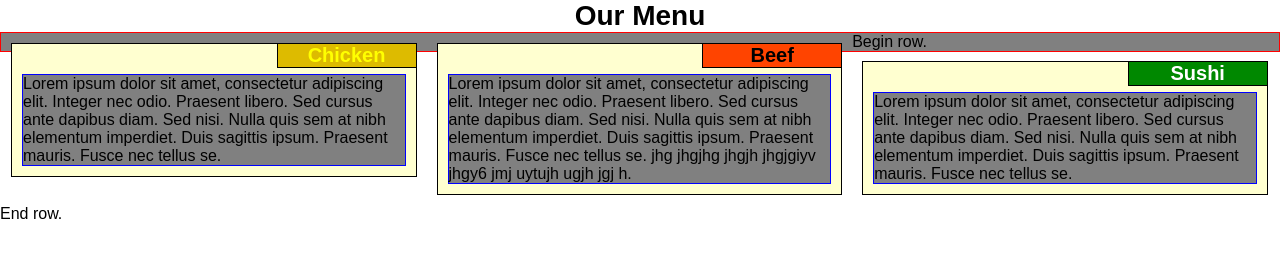
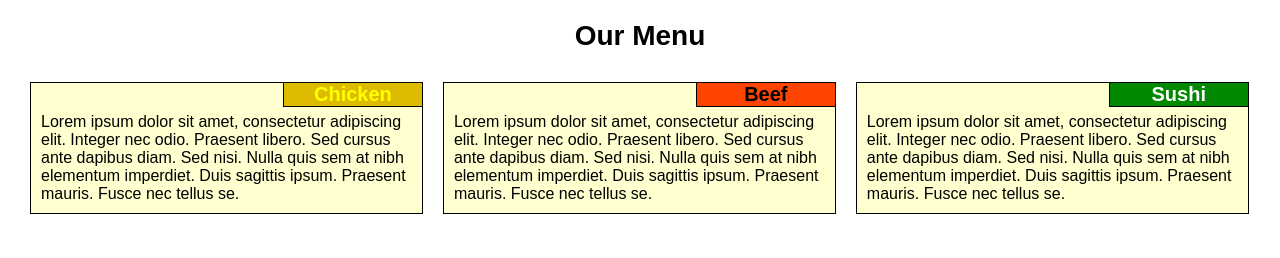
Before and after one commit to JohnH62/coursera-html-css-js, a plain HTML site: page module2-solution/index.html in a window 1280 px wide. Drawn offline with Linux system fonts and the light colour scheme.

Commit message:
Ready for submission.

```diff
--- a/module2-solution/css/style.css
+++ b/module2-solution/css/style.css
@@ -8,32 +8,27 @@
 
 h1 {
 	font-size: 1.75em;
+	margin: 20px;
 	text-align: center;
 }
 
-p {
+.row {
+	margin: 20px;
 }
 
-.row {
-	background-color: gray;
-	border: 1px solid red;
-}
-
-.row section {
-	padding: 10px;
-}
-
+/* container to hold section title and body */
 .section-content {
 	background-color: #FFFFD0;
 	border: 1px solid black;
+	margin: 10px;
 }
 
-.section-text {
+/* body content of section container */
+.section-body {
 	margin: 30px 10px 10px 10px;
-	background-color: gray;
-	border: 1px solid blue;
 }
 
+/* title of section container*/
 .section-title {
 	border: 1px solid black;
 	clear: left;
@@ -144,4 +139,8 @@ p {
 }
 
 @media (max-width: 767px) {
+	/* ensure that the section content remains wide enough to contain the section title */
+	.section-content {
+		min-width: 150px;
+	}
 }
--- a/module2-solution/index.html
+++ b/module2-solution/index.html
@@ -8,26 +8,27 @@
 <body>
 	<h1>Our Menu</h1>
 	<div class="row">
-	Begin row.
+	<!-- Assign an ID to each section to identify the section's topic. Use
+	     this ID to select styles that are topic dependent; e.g., set
+	     colors for each section title. -->
 	     <section class="col-lg-4 col-md-6" id="chicken">
 	     	<div class="section-content">
 	     		<h2 class="section-title">Chicken</h2>
-				<div class="section-text">Lorem ipsum dolor sit amet, consectetur adipiscing elit. Integer nec odio. Praesent libero. Sed cursus ante dapibus diam. Sed nisi. Nulla quis sem at nibh elementum imperdiet. Duis sagittis ipsum. Praesent mauris. Fusce nec tellus se.</div>
+	     		<div class="section-body">Lorem ipsum dolor sit amet, consectetur adipiscing elit. Integer nec odio. Praesent libero. Sed cursus ante dapibus diam. Sed nisi. Nulla quis sem at nibh elementum imperdiet. Duis sagittis ipsum. Praesent mauris. Fusce nec tellus se.</div>
 	     	</div>
 	     </section>
 	     <section class="col-lg-4 col-md-6" id="beef">
 	     	<div class="section-content">
 	     		<h2 class="section-title">Beef</h2>
-				<div class="section-text">Lorem ipsum dolor sit amet, consectetur adipiscing elit. Integer nec odio. Praesent libero. Sed cursus ante dapibus diam. Sed nisi. Nulla quis sem at nibh elementum imperdiet. Duis sagittis ipsum. Praesent mauris. Fusce nec tellus se. jhg jhgjhg jhgjh jhgjgiyv jhgy6 jmj  uytujh ugjh  jgj h.</div>
+	     		<div class="section-body">Lorem ipsum dolor sit amet, consectetur adipiscing elit. Integer nec odio. Praesent libero. Sed cursus ante dapibus diam. Sed nisi. Nulla quis sem at nibh elementum imperdiet. Duis sagittis ipsum. Praesent mauris. Fusce nec tellus se.</div>
 	     	</div>
 	     </section>
 	     <section class="col-lg-4 col-md-12" id="sushi">
 	     	<div class="section-content">
 	     		<h2 class="section-title">Sushi</h2>
-				<div class="section-text">Lorem ipsum dolor sit amet, consectetur adipiscing elit. Integer nec odio. Praesent libero. Sed cursus ante dapibus diam. Sed nisi. Nulla quis sem at nibh elementum imperdiet. Duis sagittis ipsum. Praesent mauris. Fusce nec tellus se.</div>
+	     		<div class="section-body">Lorem ipsum dolor sit amet, consectetur adipiscing elit. Integer nec odio. Praesent libero. Sed cursus ante dapibus diam. Sed nisi. Nulla quis sem at nibh elementum imperdiet. Duis sagittis ipsum. Praesent mauris. Fusce nec tellus se.</div>
 	     	</div>
 	     </section>
 	 </div>
-	End row.
 	</body>
 	</html>
```
Lines whose indentation alone changed are shown as unchanged.
